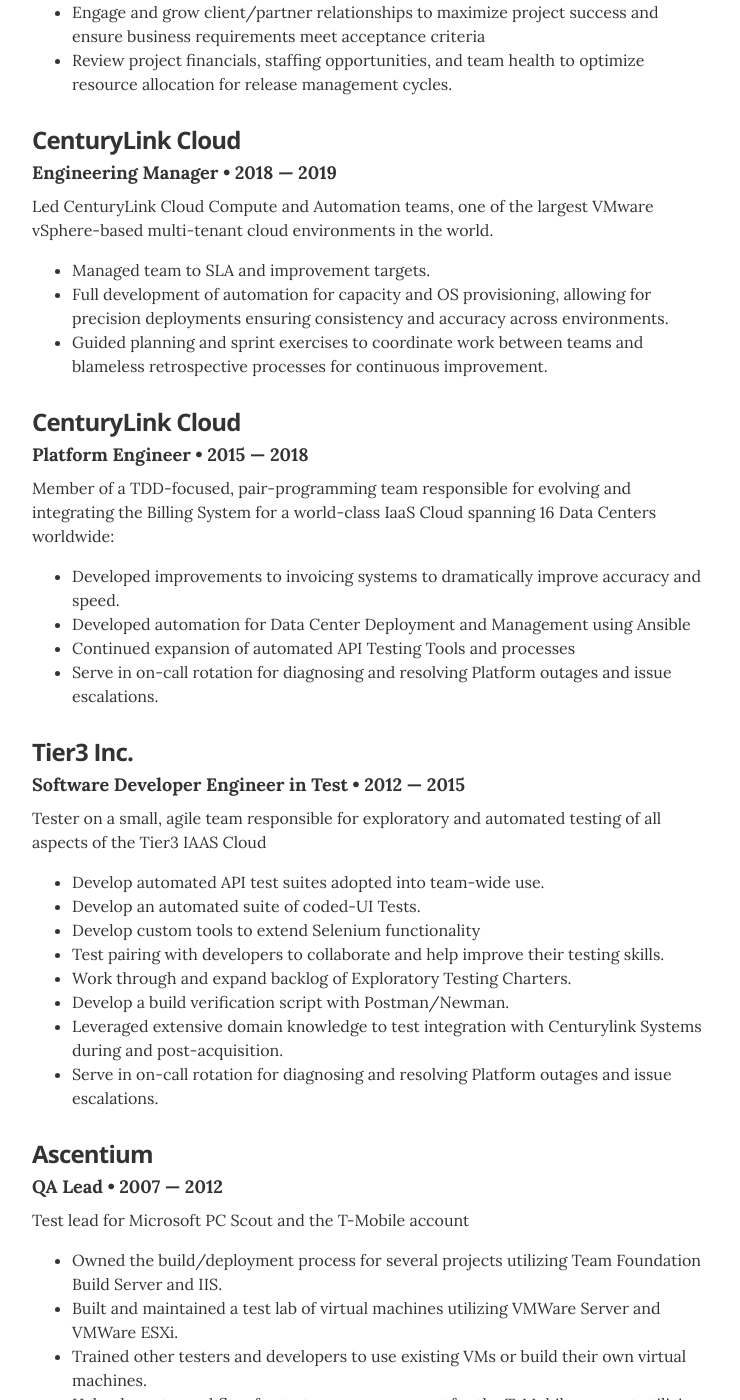
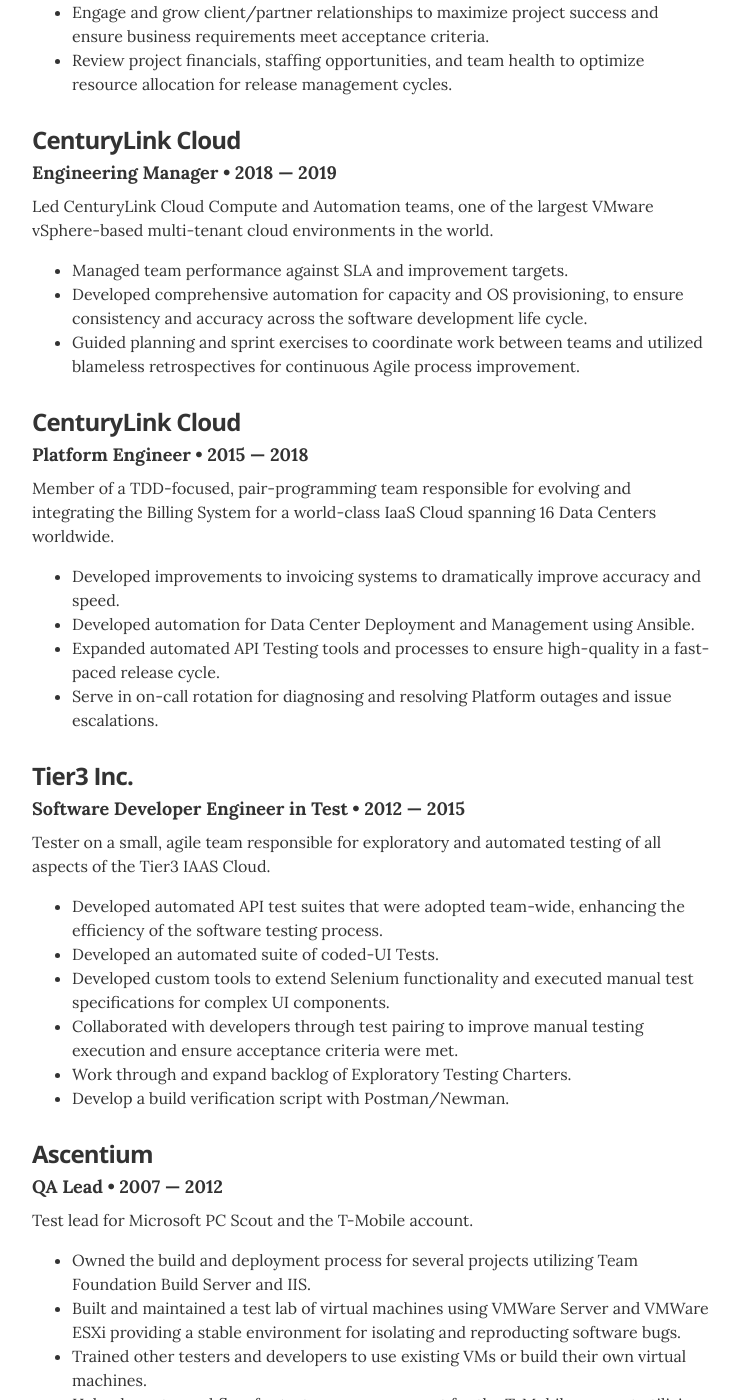
Before and after one commit to johanntang/johanntang.github.io, a Jekyll site: the page built from index.html, in a window 1280 px wide and 1400 px high, scrolled down 982 px. Shown: the whole window, without its empty margins (268-1008 px from the left). Built offline with Jekyll 4.4.1, drawn with Linux system fonts in a browser that asks for light colours; some of the changed text lies outside the part shown.

Commit message:
forgot to save, update bullet points

```diff
--- a/_layouts/resume.html
+++ b/_layouts/resume.html
@@ -67,7 +67,7 @@
                 <p class="resume-item-copy">Engaging with clients for discovery and complex delivery for large, multi-team projects, leveraging our PEM methodology for software development.</p>
                 <ul class="resume-item-list">
                     <li>Provide QA Management best practices for large-scale and multi-team projects, ensuring alignment with manual testing specifications.</li>
-                    <li>Engage and grow client/partner relationships to maximize project success and ensure business requirements meet acceptance criteria</li>
+                    <li>Engage and grow client/partner relationships to maximize project success and ensure business requirements meet acceptance criteria.</li>
                     <li>Review project financials, staffing opportunities, and team health to optimize resource allocation for release management cycles.</li>
                 </ul>
             </div>
@@ -77,20 +77,20 @@
                 <h4 class="resume-item-details" itemprop="description">Engineering Manager &bull; 2018 &mdash; 2019</h4>
                 <p class="resume-item-copy">Led CenturyLink Cloud Compute and Automation teams, one of the largest VMware vSphere-based multi-tenant cloud environments in the world.</p>
                 <ul class="resume-item-list">
-                    <li>Managed team to SLA and improvement targets.</li>
-                    <li>Full development of automation for capacity and OS provisioning, allowing for precision deployments ensuring consistency and accuracy across environments.</li>
-                    <li>Guided planning and sprint exercises to coordinate work between teams and blameless retrospective processes for continuous improvement.</li>
+                    <li>Managed team performance against SLA and improvement targets.</li>
+                    <li>Developed comprehensive automation for capacity and OS provisioning, to ensure consistency and accuracy across the software development life cycle.</li>
+                    <li>Guided planning and sprint exercises to coordinate work between teams and utilized blameless retrospectives for continuous Agile process improvement.</li>
                 </ul>
             </div>
 
             <div class="resume-item" itemscope itemprop="worksFor" itemtype="http://schema.org/Organization">
                 <h3 class="resume-item-title" itemprop="name">CenturyLink Cloud</h3>
                 <h4 class="resume-item-details" itemprop="description">Platform Engineer &bull; 2015 &mdash; 2018</h4>
-                <p class="resume-item-copy">Member of a TDD-focused, pair-programming team responsible for evolving and integrating the Billing System for a world-class IaaS Cloud spanning 16 Data Centers worldwide:</p>
+                <p class="resume-item-copy">Member of a TDD-focused, pair-programming team responsible for evolving and integrating the Billing System for a world-class IaaS Cloud spanning 16 Data Centers worldwide.</p>
                 <ul class="resume-item-list">
                     <li>Developed improvements to invoicing systems to dramatically improve accuracy and speed.</li>
-                    <li>Developed automation for Data Center Deployment and Management using Ansible</li>
-                    <li>Continued expansion of automated API Testing Tools and processes</li>
+                    <li>Developed automation for Data Center Deployment and Management using Ansible.</li>
+                    <li>Expanded automated API Testing tools and processes to ensure high-quality in a fast-paced release cycle.</li>
                     <li>Serve in on-call rotation for diagnosing and resolving Platform outages and issue escalations.</li>
                 </ul>
             </div>
@@ -98,26 +98,24 @@
             <div class="resume-item" itemscope itemprop="worksFor" itemtype="http://schema.org/Organization">
                 <h3 class="resume-item-title" itemprop="name">Tier3 Inc.</h3>
                 <h4 class="resume-item-details" itemprop="description">Software Developer Engineer in Test &bull; 2012 &mdash; 2015</h4>
-                <p class="resume-item-copy">Tester on a small, agile team responsible for exploratory and automated testing of all aspects of the Tier3 IAAS Cloud</p>
+                <p class="resume-item-copy">Tester on a small, agile team responsible for exploratory and automated testing of all aspects of the Tier3 IAAS Cloud.</p>
                 <ul class="resume-item-list">
-                    <li>Develop automated API test suites adopted into team-wide use.</li>
-                    <li>Develop an automated suite of coded-UI Tests.</li>
-                    <li>Develop custom tools to extend Selenium functionality</li>
-                    <li>Test pairing with developers to collaborate and help improve their testing skills.</li>
+                    <li>Developed automated API test suites that were adopted team-wide, enhancing the efficiency of the software testing process.</li>
+                    <li>Developed an automated suite of coded-UI Tests.</li>
+                    <li>Developed custom tools to extend Selenium functionality and executed manual test specifications for complex UI components.</li>
+                    <li>Collaborated with developers through test pairing to improve manual testing execution and ensure acceptance criteria were met.</li>
                     <li>Work through and expand backlog of Exploratory Testing Charters.</li>
                     <li>Develop a build verification script with Postman/Newman.</li>
-                    <li>Leveraged extensive domain knowledge to test integration with Centurylink Systems during and post-acquisition.</li>
-                    <li>Serve in on-call rotation for diagnosing and resolving Platform outages and issue escalations.</li>
                 </ul>
 
             </div>
             <div class="resume-item" itemscope itemprop="worksFor" itemtype="http://schema.org/Organization">
                 <h3 class="resume-item-title" itemprop="name">Ascentium</h3>
                 <h4 class="resume-item-details" itemprop="description">QA Lead &bull; 2007 &mdash; 2012</h4>
-                <p class="resume-item-copy">Test lead for Microsoft PC Scout and the T-Mobile account</p>
+                <p class="resume-item-copy">Test lead for Microsoft PC Scout and the T-Mobile account.</p>
                 <ul class="resume-item-list">
-                    <li>Owned the build/deployment process for several projects utilizing Team Foundation Build Server and IIS.</li>
-                    <li>Built and maintained a test lab of virtual machines utilizing VMWare Server and VMWare ESXi.</li>
+                    <li>Owned the build and deployment process for several projects utilizing Team Foundation Build Server and IIS.</li>
+                    <li>Built and maintained a test lab of virtual machines using VMWare Server and VMWare ESXi providing a stable environment for isolating and reproducting software bugs.</li>
                     <li>Trained other testers and developers to use existing VMs or build their own virtual machines.</li>
                     <li>Helped create workflow for test case management for the T-Mobile account utilizing tasks and bugs via Team Foundation Server.</li>
                     <li>Managed other testers and delegated tasks to increase productivity and efficiency.</li>
@@ -139,12 +137,12 @@
             <div class="resume-item" itemscope itemprop="worksFor" itemtype="http://schema.org/Organization">
                 <h3 class="resume-item-title" itemprop="name">ArenaNet</h3>
                 <h4 class="resume-item-details" itemprop="description">Quality Assurance &bull; 2006</h4>
-                <p class="resume-item-copy">Tester of Applied Discovery's proprietary .NET-based Document Processing Engine</p>
+                <p class="resume-item-copy">Tester of Applied Discovery's proprietary .NET-based Document Processing Engine.</p>
                 <ul class="resume-item-list">
                     <li>Tasked with discovering, diagnosing, investigating, and filing bug/crash reports.</li>
                     <li>Wrote and executed test cases.</li>
                     <li>Worked closely with developers to enhance AI, balance gameplay, analyze game mechanics, and resolve bugs.</li>
-                    <li>Administered and moderated online and on-site tournaments</li>
+                    <li>Administered and moderated online and on-site tournaments.</li>
                 </ul>
             </div>
             <!-- end of resume-item -->
```
